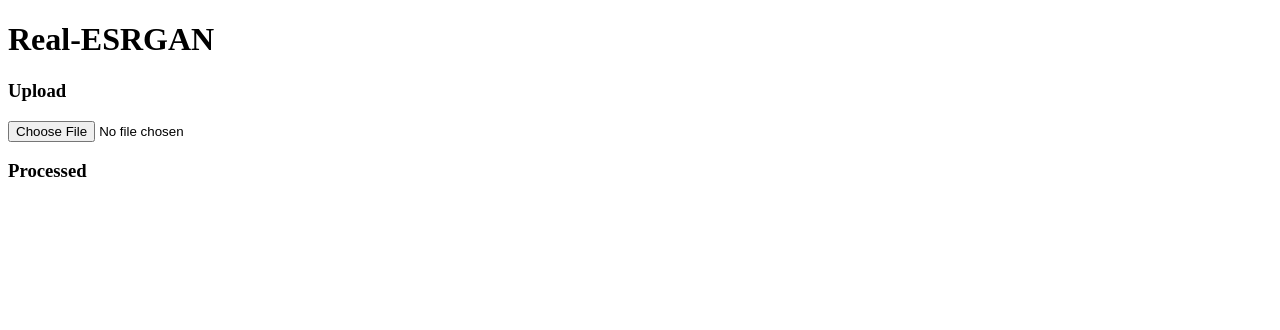
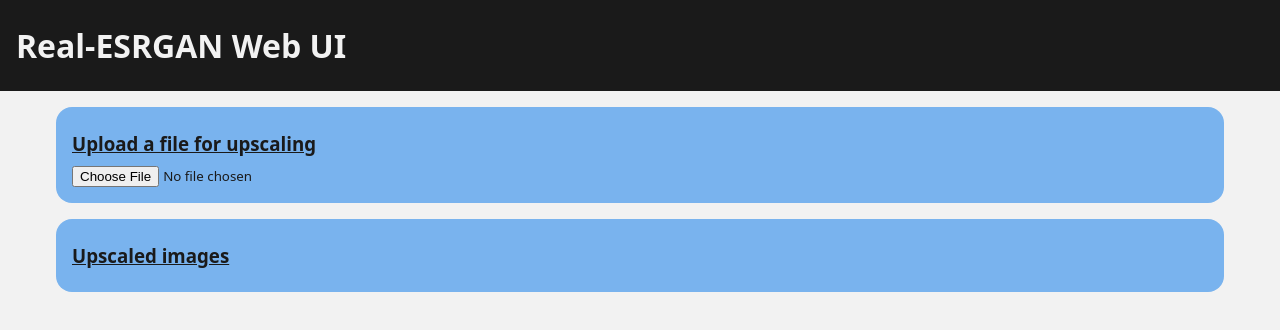
Before and after one commit to pazifical/real-esrgan-web-ui, a plain HTML site: page static/index.html in a window 1280 px wide. Drawn offline with Linux system fonts and the light colour scheme; no server answers.

Commit message:
front end styling and esrgan simulation for testing

```diff
--- a/static/index.html
+++ b/static/index.html
@@ -1,6 +1,5 @@
 <!DOCTYPE html>
 <html lang="en">
-
   <head>
     <meta charset="UTF-8" />
     <meta name="viewport" content="width=device-width, initial-scale=1.0" />
@@ -10,21 +9,25 @@
   </head>
 
   <body>
+    <header>
+      <h1>Real-ESRGAN Web UI</h1>
+    </header>
     <main>
-    <h1>Real-ESRGAN</h1>
       <section>
-      <h3>Upload</h3>
+        <h3>Upload a file for upscaling</h3>
         <form id="upload-form" enctype="multipart/form-data">
           <input id="upload-file" name="file" type="file" />
         </form>
         <p id="upload-info"></p>
       </section>
       <section>
-      <h3>Processed</h3>
-      <ul id="processed"> </ul>
+        <h3>Upscaled images</h3>
+        <div
+          style="display: flex; gap: 1rem; flex-wrap: wrap"
+          id="processed"
+        ></div>
       </section>
     </main>
     <script src="index.js"></script>
   </body>
-
 </html>
--- a/static/index.js
+++ b/static/index.js
@@ -1,5 +1,5 @@
 document.getElementById("upload-file").onchange = async (event) => {
-    console.log("upload file")
+  console.log("upload file");
   const form = document.getElementById("upload-form");
   const formData = new FormData(document.getElementById("upload-form"));
   const response = await fetch("/api/upscale", {
@@ -20,9 +20,16 @@ async function updateList() {
   const response = await fetch("/api/upscale");
   const images = await response.json();
 
-    document.getElementById("processed").innerHTML = images.toSorted((a, b) => a.name > b.name)
-        .map(i => `<li>${i.name} <a href="${i.filepath}">Open</a></li>`)
-        .join("")
+  document.getElementById("processed").innerHTML = images
+    .toSorted((a, b) => a.name > b.name)
+    .map(
+      (i) => `<div>
+        <a href="${i.filepath}" target="_blank">
+            <img alt="${i.name} " src="${i.filepath}" height="150" />
+        </a>
+        </div>`
+    )
+    .join("");
 }
 
 setInterval(updateList, 2000);
--- a/static/style.css
+++ b/static/style.css
@@ -0,0 +1,57 @@
+* {
+  font-family: system-ui, sans-serif;
+  margin: 0;
+  padding: 0;
+}
+
+:root {
+  --color-dark: hsl(0 0% 10%);
+  --color-bright: hsl(0 0% 95%);
+  --color-primary: #06c;
+  --color-secondary: rgb(121, 179, 238);
+  --color-highlight: rgb(236, 134, 0);
+  --color-yellow: #fcd116;
+  --color-blue: #003893;
+  --color-red: #ce1126;
+}
+
+header {
+  background-color: var(--color-dark);
+  color: var(--color-bright);
+  padding: 1rem;
+}
+
+h1 {
+  padding: 0.5rem 0;
+}
+
+h2,
+h3,
+h4,
+h5,
+h6 {
+  padding: 0.5rem 0;
+  text-decoration: underline;
+}
+
+ul {
+  list-style-type: none;
+}
+
+section {
+  margin: 1rem;
+  border-radius: 1rem;
+  padding: 1rem;
+  background-color: var(--color-secondary);
+}
+body {
+  margin: 0;
+  padding: 0;
+  background-color: var(--color-bright);
+  color: var(--color-dark);
+}
+
+main {
+  max-width: 1200px;
+  margin: auto;
+}
```
Also changed, not shown: 1 other file. Lines whose indentation alone changed are shown as unchanged.
